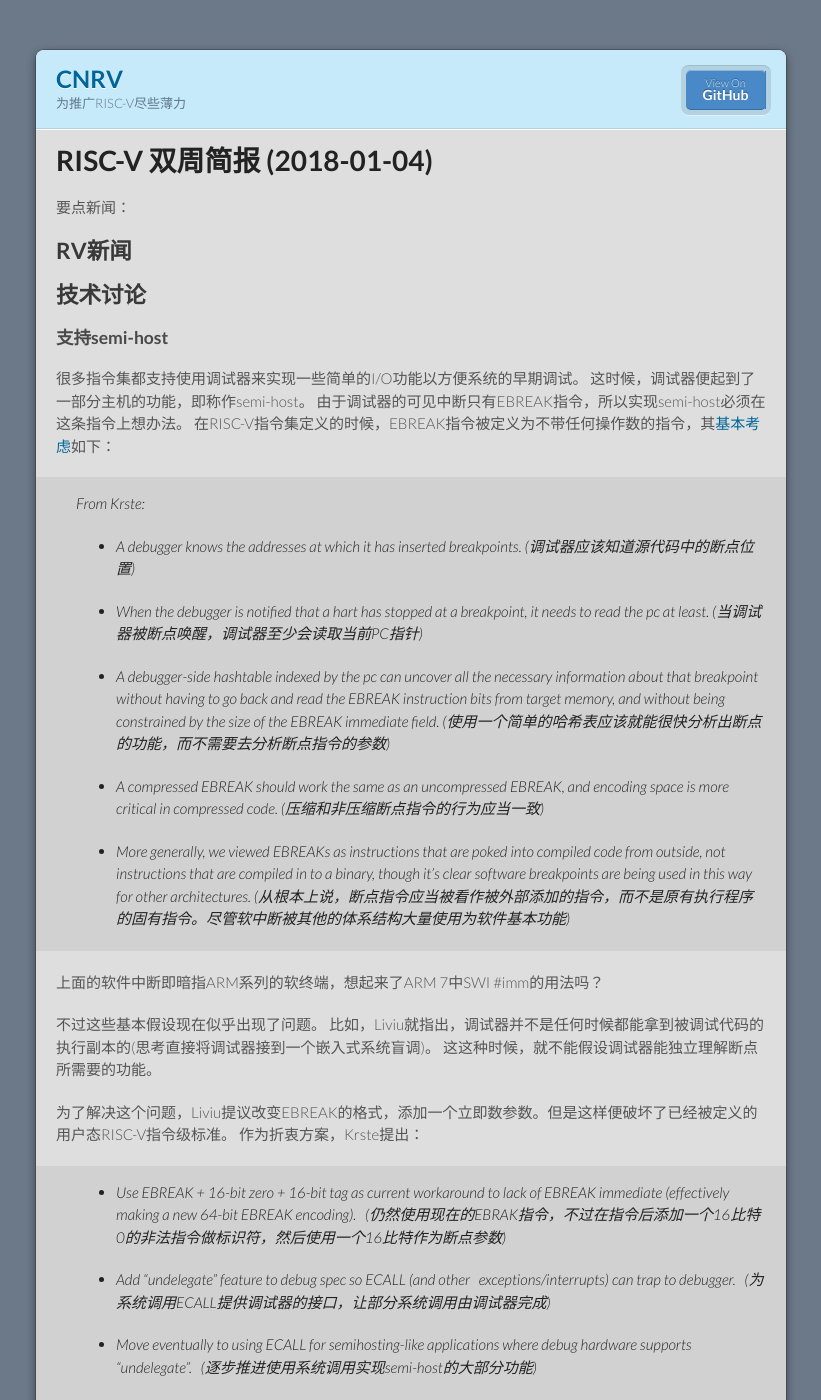
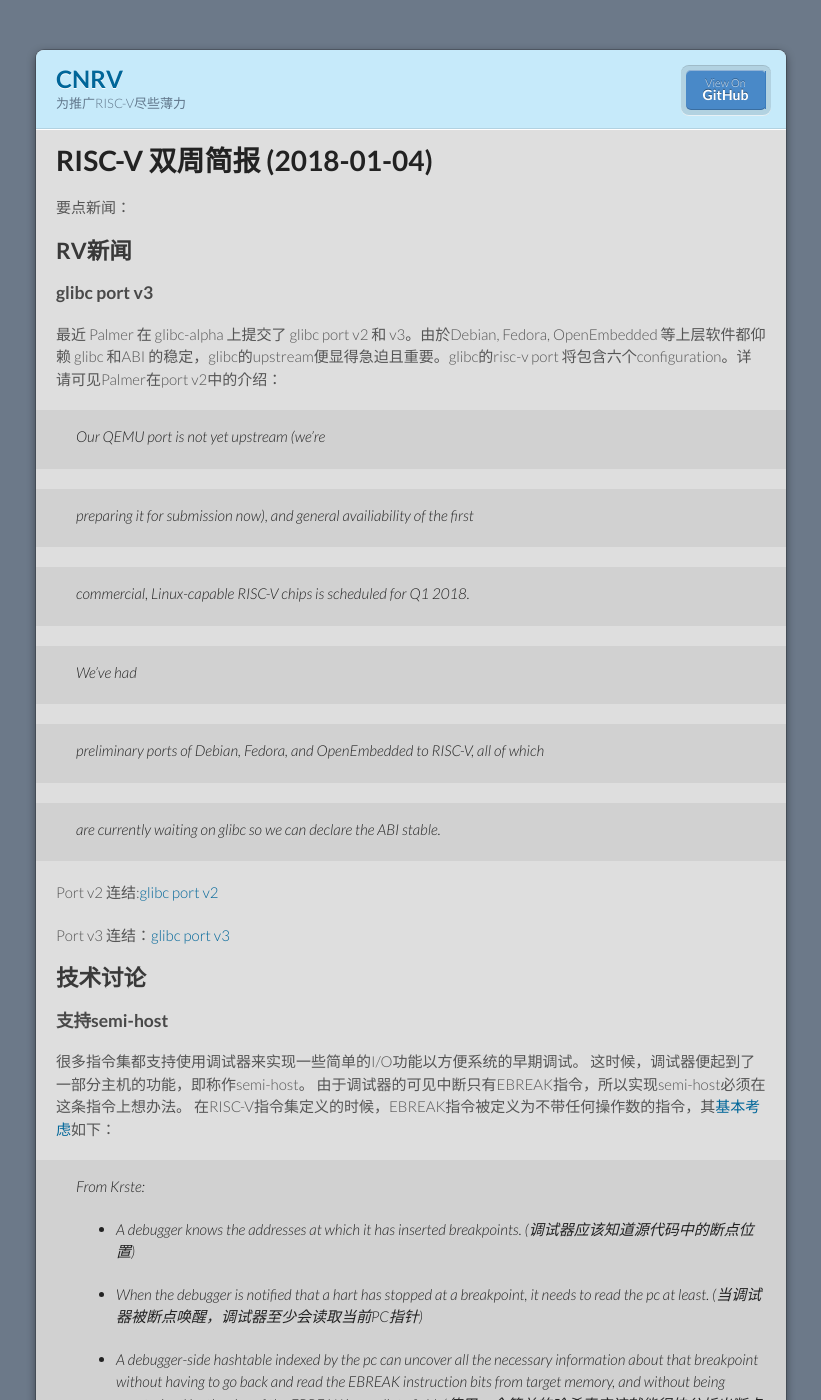
Before and after one commit to cnrv/home, a Jekyll site: the page built from bi-week-rpts/2018-01-04.md, in a window 1280 px wide and 1400 px high. Shown: the whole window, without its empty margins (229-1050 px from the left). Built offline with Jekyll 4.4.1, drawn with Linux system fonts in a browser that asks for light colours; Markdown is read by kramdown in place of the engine named in the settings; comment, search, counter and statistics services are not loaded; our own code applies the rules of GitHub Pages for plain Markdown files.

Commit message:
加上glibc port v3的消息

```diff
--- a/bi-week-rpts/2018-01-04.md
+++ b/bi-week-rpts/2018-01-04.md
@@ -9,6 +9,25 @@ layout: default
 
 ## RV新闻
 
+### glibc port v3
+
+最近 Palmer 在 glibc-alpha 上提交了 glibc port v2 和 v3。由於Debian, Fedora, OpenEmbedded 等上层软件都仰赖 glibc 和ABI 的稳定，glibc的upstream便显得急迫且重要。glibc的risc-v port 将包含六个configuration。详请可见Palmer在port v2中的介绍：
+
+> Our QEMU port is not yet upstream (we're
+
+> preparing it for submission now), and general availiability of the first
+
+> commercial, Linux-capable RISC-V chips is scheduled for Q1 2018.
+
+> We've had
+
+> preliminary ports of Debian, Fedora, and OpenEmbedded to RISC-V, all of which
+
+> are currently waiting on glibc so we can declare the ABI stable.
+
+Port v2 连结:[glibc port v2](https://sourceware.org/ml/libc-alpha/2017-12/msg00706.html)
+
+Port v3 连结：[glibc port v3](https://sourceware.org/ml/libc-alpha/2017-12/msg00912.html)
 
 ## 技术讨论
 
```
